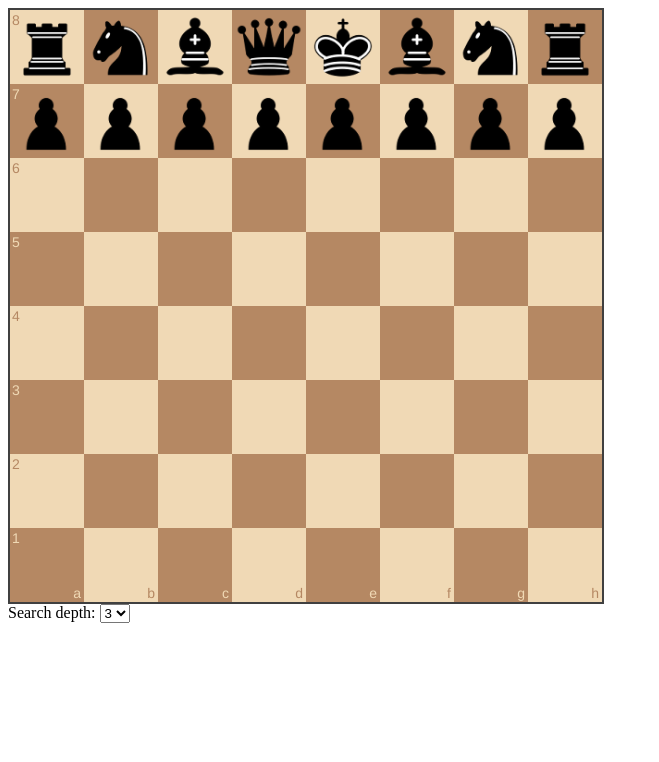
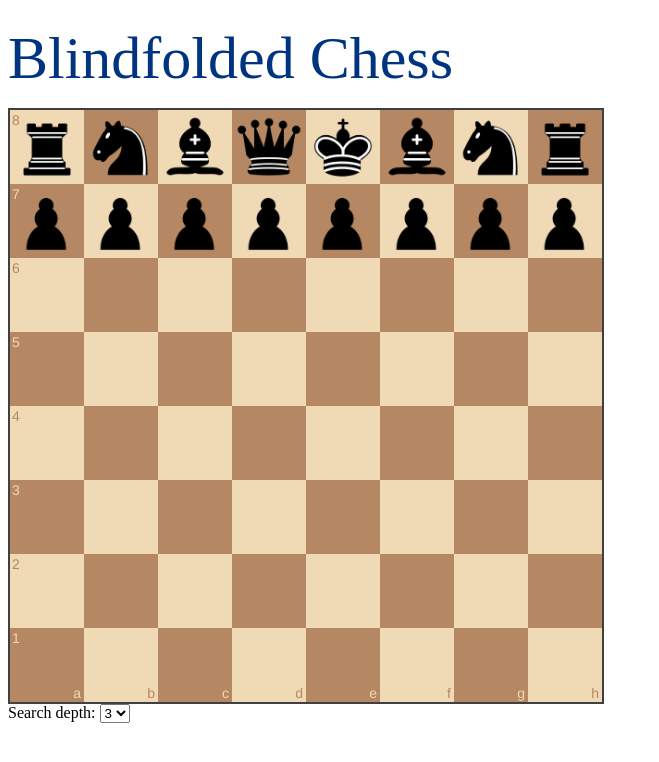
Before and after one commit to RMirek/BlindfoldedChess, a plain HTML site: page index.html in a window 1280 px wide. Shown: the whole page, without its empty margins (0-659 px from the left). Drawn offline with Linux system fonts and the light colour scheme.

Commit message:
Add title

```diff
--- a/assets/css/main.css
+++ b/assets/css/main.css
@@ -2,6 +2,14 @@
 	width: 600px;
     margin: auto
 	overflow-y: disabled;
+}
+
+.content h1{
+    font-size: 60px;
+    font-weight: 100;
+    margin-top: 24px;
+    margin-bottom: 15px;
+    color: #003380
 }
 
 .highlight-white {
--- a/index.html
+++ b/index.html
@@ -12,6 +12,10 @@
 		<script type="text/javascript" src="./assets/js/main.js" defer></script>
 	</head>
 	<body>
+        <div class="content">
+            <h1>Blindfolded Chess </h1>
+        </div>
+
         <div id="myBoard"></div>
 
         <div class="info">
@@ -24,6 +28,8 @@
                 <option value="5">5</option>
             </select>
         </div>
+
         <div id="move-history" class="move-history">
+
 	</body>
 </html>
```
